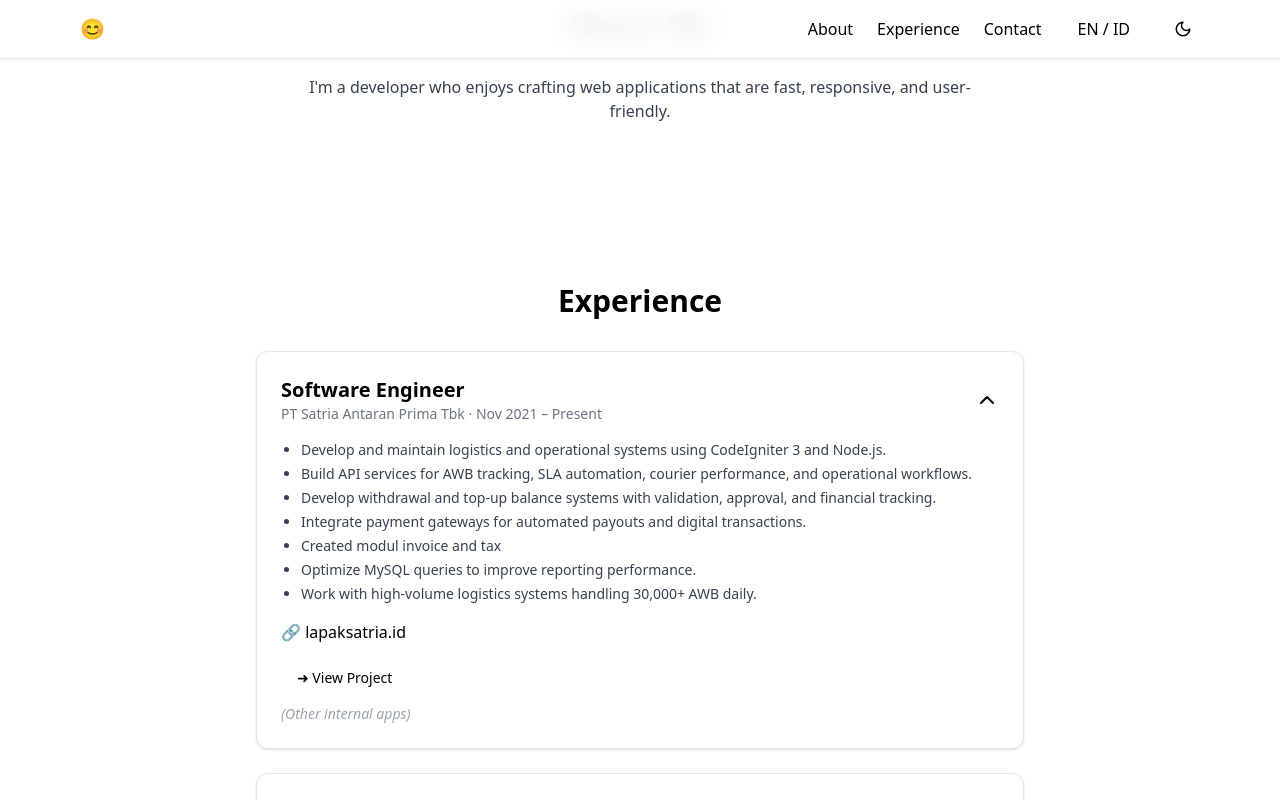
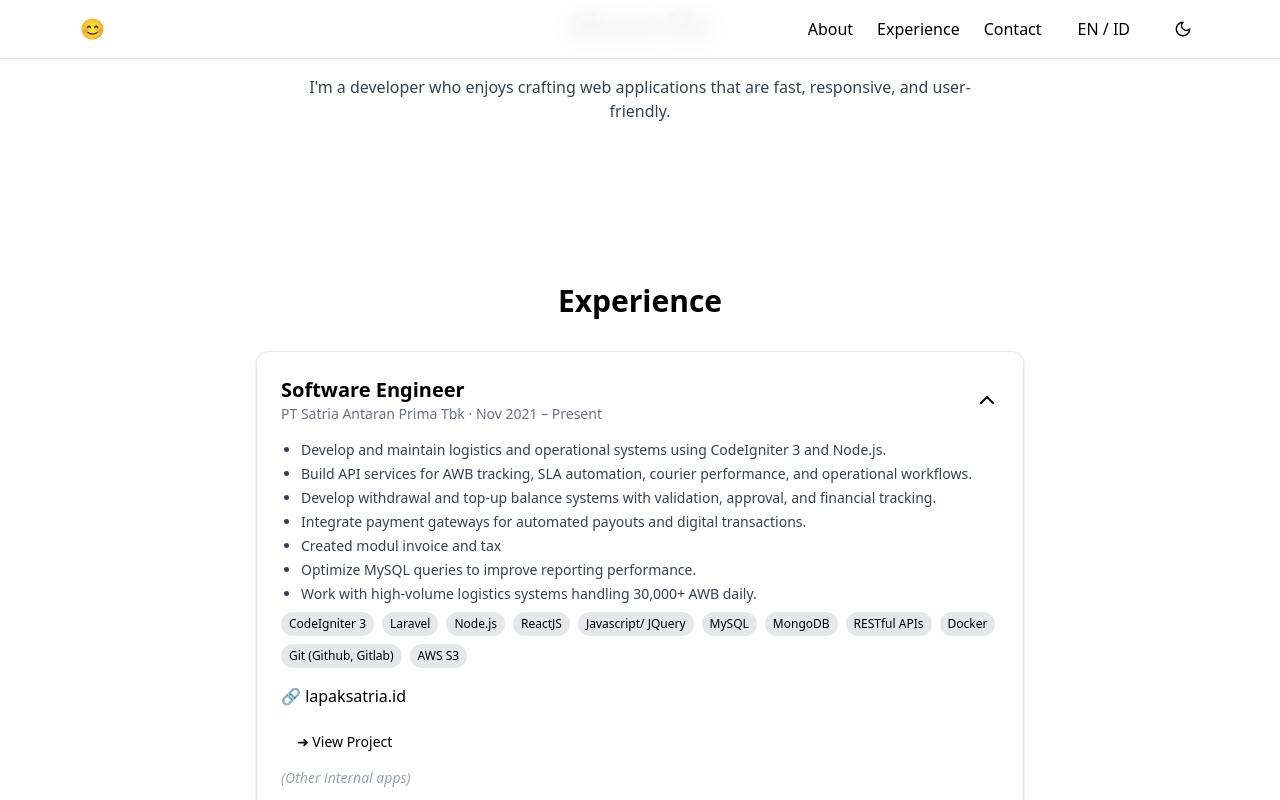
Before and after one commit to ayudhaa/ayudhaa.github.io, a React (Vite) app: page / in a window 1280 px wide. Both pictures are taken after a click on the button 640 px from the left and 1273 px from the top of the page. Shown: the part 873-1673 px from the top of the page. Built offline with nearby package versions, Linux system fonts and the light colour scheme.

Commit message:
add tools

```diff
--- a/src/App.jsx
+++ b/src/App.jsx
@@ -192,6 +192,7 @@ function ExperienceItem({ tpath, isOpen, onToggle, onCloseGallery }) {
 
   const items = Array.isArray(data.items) ? data.items : [];
   const images = Array.isArray(data.images) ? data.images : [];
+  const tools = Array.isArray(data.tools) ? data.tools : [];
 
   const nextImage = () => setActiveIndex((prev) => (prev + 1) % images.length);
   const prevImage = () => setActiveIndex((prev) => (prev - 1 + images.length) % images.length);
@@ -224,6 +225,16 @@ function ExperienceItem({ tpath, isOpen, onToggle, onCloseGallery }) {
               <li key={idx}>{it}</li>
             ))}
           </ul>
+
+          {tools.length > 0 && (
+            <div className="mt-2 flex flex-wrap gap-2">
+              {tools.map((tool, idx) => (
+                <span key={idx} className="px-2 py-1 bg-gray-200 dark:bg-gray-700 rounded-full text-xs">
+                  {tool}
+                </span>
+              ))}
+            </div>
+          )}
 
           {data.link && (
             <div className="mt-4">
--- a/src/i18n/en.js
+++ b/src/i18n/en.js
@@ -47,7 +47,8 @@ export default {
         "https://raw.githubusercontent.com/ayudhaa/ayudhaa.github.io/refs/heads/main/src/projects/satria-8.png",
         "https://raw.githubusercontent.com/ayudhaa/ayudhaa.github.io/refs/heads/main/src/projects/satria-9.png",
         "https://raw.githubusercontent.com/ayudhaa/ayudhaa.github.io/refs/heads/main/src/projects/satria-10.png"
-      ]
+      ],
+      tools: ["CodeIgniter 3", "Laravel", "Node.js", "ReactJS", "Javascript/ JQuery", "MySQL", "MongoDB", "RESTful APIs", "Docker", "Git (Github, Gitlab)", "AWS S3"],
     },
 
     // PT CSA
@@ -66,7 +67,8 @@ export default {
       images: [
         "https://raw.githubusercontent.com/ayudhaa/ayudhaa.github.io/refs/heads/main/src/projects/csa-1.jfif",
         "https://raw.githubusercontent.com/ayudhaa/ayudhaa.github.io/refs/heads/main/src/projects/csa-2.jfif"
-      ]
+      ],
+      tools: ["CodeIgniter 3", "Laravel", "Node.js", "Javascript/ JQuery", "MySQL", "MSSQl", "RESTful APIs"],
     },
 
     // PT Reventon
@@ -88,7 +90,8 @@ export default {
         "https://raw.githubusercontent.com/ayudhaa/ayudhaa.github.io/refs/heads/main/src/projects/cekpremi-2.png",
         "https://raw.githubusercontent.com/ayudhaa/ayudhaa.github.io/refs/heads/main/src/projects/cekpremi-3.png",
         "https://raw.githubusercontent.com/ayudhaa/ayudhaa.github.io/refs/heads/main/src/projects/cekpremi-4.png"
-      ]
+      ],
+      tools: ["CodeIgniter 3", "Laravel", "Node.js", "Javascript/ JQuery", "MySQL", "PostgreSQL", "RESTful APIs"],
     },
 
     projects: "➜ View Project",
--- a/src/i18n/id.js
+++ b/src/i18n/id.js
@@ -47,7 +47,8 @@ export default {
         "https://raw.githubusercontent.com/ayudhaa/ayudhaa.github.io/refs/heads/main/src/projects/satria-8.png",
         "https://raw.githubusercontent.com/ayudhaa/ayudhaa.github.io/refs/heads/main/src/projects/satria-9.png",
         "https://raw.githubusercontent.com/ayudhaa/ayudhaa.github.io/refs/heads/main/src/projects/satria-10.png"
-      ]
+      ],
+      tools: ["CodeIgniter 3", "Laravel", "Node.js", "ReactJS", "Javascript/ JQuery", "MySQL", "MongoDB", "RESTful APIs", "Docker", "Git (Github, Gitlab)", "AWS S3"],
     },
 
     // PT CSA
@@ -66,7 +67,8 @@ export default {
       images: [
         "https://raw.githubusercontent.com/ayudhaa/ayudhaa.github.io/refs/heads/main/src/projects/csa-1.jfif",
         "https://raw.githubusercontent.com/ayudhaa/ayudhaa.github.io/refs/heads/main/src/projects/csa-2.jfif"
-      ]
+      ],
+      tools: ["CodeIgniter 3", "Laravel", "Node.js", "Javascript/ JQuery", "MySQL", "MSSQl", "RESTful APIs"],
     },
 
     // PT Reventon
@@ -88,7 +90,8 @@ export default {
         "https://raw.githubusercontent.com/ayudhaa/ayudhaa.github.io/refs/heads/main/src/projects/cekpremi-2.png",
         "https://raw.githubusercontent.com/ayudhaa/ayudhaa.github.io/refs/heads/main/src/projects/cekpremi-3.png",
         "https://raw.githubusercontent.com/ayudhaa/ayudhaa.github.io/refs/heads/main/src/projects/cekpremi-4.png"
-      ]
+      ],
+      tools: ["CodeIgniter 3", "Laravel", "Node.js", "Javascript/ JQuery", "MySQL", "PostgreSQL", "RESTful APIs"],
     },
 
     projects: "➜ Lihat Projek",
```
